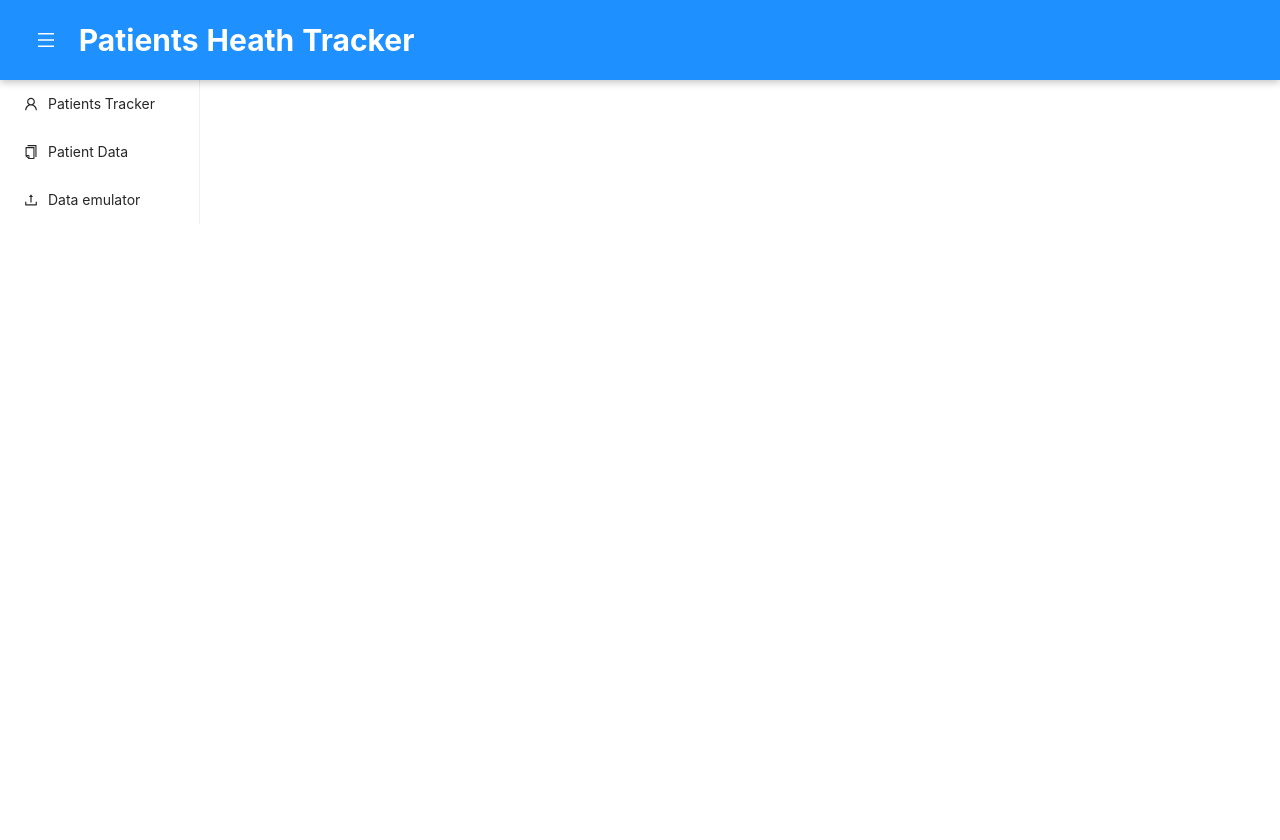
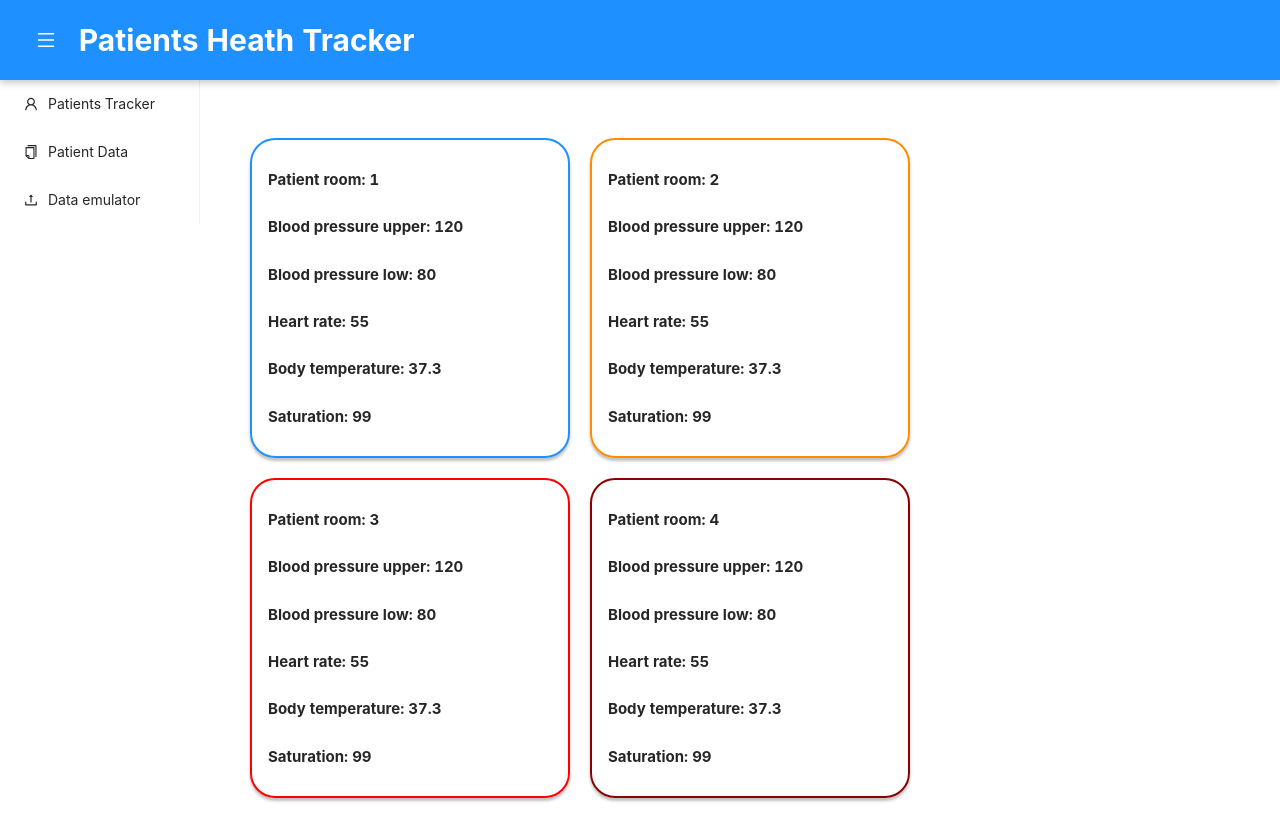
Before and after one commit to Postoronnik/tracking-service-ui, a React (Vite) app: page / in a window 1280 px wide. Shown: the top 840 px of the page. Before the commit the page ends 800 px from the top, so only its background shows below. Built offline with nearby package versions, Linux system fonts and the light colour scheme.

Commit message:
feat: patient cards

```diff
--- a/package.json
+++ b/package.json
@@ -5,6 +5,7 @@
   "dependencies": {
     "@ant-design/icons": "^4.7.0",
     "antd": "^4.19.5",
+    "kafkajs": "^1.16.0",
     "react": "^17.0.2",
     "react-dom": "^17.0.2",
     "react-router-dom": "^6.3.0",
@@ -26,6 +27,7 @@
   "devDependencies": {
     "@vitejs/plugin-react": "^1.0.7",
     "prettier": "^2.5.1",
-    "vite": "^2.9.0"
+    "vite": "^2.9.0",
+    "vite-plugin-require-transform": "^1.0.3"
   }
 }
--- a/src/components/MainBoard/Board.jsx
+++ b/src/components/MainBoard/Board.jsx
@@ -1,34 +1,30 @@
+import React, {useState} from 'react';
 import { Layout, Menu } from 'antd';
-import React, { useState } from 'react';
-import { CopyOutlined, UploadOutlined, UserOutlined } from '@ant-design/icons';
+import {
+  UserOutlined,
+  UploadOutlined, CopyOutlined,
+} from '@ant-design/icons';
 
 import * as Styled from './Board.styled';
+import PatientCards from "./PatientCards/PatientCards";
 
-import 'antd/dist/antd.css';
-
-const { Sider } = Layout;
+const {Sider} = Layout;
 
 const Board = () => {
   const [collapsed, setCollapsed] = useState();
 
   const toggle = () => {
-    setCollapsed((prev) => !prev);
+    setCollapsed(prev=>!prev);
   };
 
   return (
       <Layout>
         <Styled.Header>
-        <Styled.Trigger onClick={toggle} />
+          <Styled.Trigger onClick={toggle}/>
           <label>Patients Heath Tracker</label>
         </Styled.Header>
         <Styled.InnerLayout>
-        <Sider
-          trigger={null}
-          collapsible
-          collapsed={collapsed}
-          collapsedWidth="0"
-          style={{ background: 'white' }}
-        >
+          <Sider trigger={null} collapsible collapsed={collapsed} collapsedWidth = '0' style={{background : 'white'}}>
             <Menu theme="white" mode="inline">
               <Menu.Item key="1" icon={<UserOutlined />}>
                 Patients Tracker
@@ -41,10 +37,13 @@ const Board = () => {
               </Menu.Item>
             </Menu>
           </Sider>
-        <Styled.ContentBoard />
+          <Styled.ContentBoard>
+            <PatientCards>
+
+            </PatientCards>
+          </Styled.ContentBoard>
         </Styled.InnerLayout>
       </Layout>
-  );
-};
+  )};
 
 export default Board;
--- /dev/null
+++ b/src/components/MainBoard/PatientCards/PatientCard/PatientCard.jsx
@@ -0,0 +1,26 @@
+import React from 'react';
+import * as Styled from './PatientCard.styled';
+
+const PatientCard = (
+    {room, pressureUpper, pressureLow, heartRate, bodyTemperature, saturation, status}
+) => {
+
+    const color = (status === "Normal")
+        ? '#1E90FF' : (status === "Medium")
+        ? '#FF8C00' : (status === "Hard")
+        ? '#FF0000' : '#8B0000'
+
+
+    return (
+        <Styled.PatientCard style = {{borderColor: color}}>
+            <div>Patient room: {room}</div>
+            <div>Blood pressure upper: {pressureUpper}</div>
+            <div>Blood pressure low: {pressureLow}</div>
+            <div>Heart rate: {heartRate}</div>
+            <div>Body temperature: {bodyTemperature}</div>
+            <div>Saturation: {saturation}</div>
+        </Styled.PatientCard>
+    );
+};
+
+export default PatientCard;
--- /dev/null
+++ b/src/components/MainBoard/PatientCards/PatientCard/PatientCard.styled.js
@@ -0,0 +1,16 @@
+import styled from "styled-components";
+
+export const PatientCard = styled.div`
+  width: 20rem;
+  height: 20rem;
+  border-radius: 25px;
+  margin: 10px;
+  border: 2px grey solid; // make it dynamic
+  box-shadow: 0 3px 3px rgba(0, 0, 0, 0.25); // make it dynamic
+  display: flex;
+  flex-direction: column;
+  align-items: flex-start;
+  align-content: center;
+  justify-content: space-around;
+  padding: 1rem;
+`;
--- /dev/null
+++ b/src/components/MainBoard/PatientCards/PatientCards.jsx
@@ -0,0 +1,94 @@
+import React, {useEffect, useState} from 'react';
+import * as Styled from './PatientCards.styled';
+import PatientCard from "./PatientCard/PatientCard";
+
+
+const PatientCards = () => {
+    const [patients, setPatients] = useState([
+        {
+            room: 1,
+            pressureUpper : 120,
+            pressureLow : 80,
+            heartRate : 55,
+            bodyTemperature : 37.3,
+            saturation : 99,
+            status : "Normal"
+        },
+        {
+            room: 2,
+            pressureUpper : 120,
+            pressureLow : 80,
+            heartRate : 55,
+            bodyTemperature : 37.3,
+            saturation : 99,
+            status : "Medium"
+        },
+        {
+            room: 3,
+            pressureUpper : 120,
+            pressureLow : 80,
+            heartRate : 55,
+            bodyTemperature : 37.3,
+            saturation : 99,
+            status : "Hard"
+        },
+        {
+            room: 4,
+            pressureUpper : 120,
+            pressureLow : 80,
+            heartRate : 55,
+            bodyTemperature : 37.3,
+            saturation : 99,
+            status : "Critical"
+        }
+    ]);
+
+    // const runKafka = async () => {
+    //     const kafka = new Kafka({
+    //         clientId: 'my-app',
+    //         brokers: ['localhost:9092'],
+    //     })
+    //
+    //     const consumer = kafka.consumer({ groupId: 'test-group' })
+    //
+    //     await consumer.connect()
+    //     await consumer.subscribe({ topic: 'test-topic', fromBeginning: true })
+    //
+    //     await consumer.run({
+    //         eachMessage: async ({ topic, partition, message }) => {
+    //             setPatients((prev) => {
+    //                 const foundEl = prev.find((el) => el.room === message?.room)
+    //                 const patientData = message.value;
+    //                 console.log(patientData);
+    //                 console.log(message);
+    //                 if (foundEl) {
+    //                     foundEl.pressureUpper = patientData?.pressureUpper;
+    //                     foundEl.pressureLow = patientData?.pressureLow;
+    //                     foundEl.heartRate = patientData?.heartRate;
+    //                     foundEl.bodyTemperature = patientData?.bodyTemperature;
+    //                     foundEl.saturation = patientData?.saturation;
+    //                     foundEl.status = patientData?.status;
+    //                 } else {
+    //                     prev.push(patientData);
+    //                 }
+    //
+    //                 return [...prev];
+    //             })
+    //         },
+    //     })
+    // }
+
+    // useEffect(() => {
+    //     runKafka().catch(console.log);
+    // }, []);
+
+    return (
+        <Styled.CardWrapper>
+            {patients.map(value => {
+                return (<PatientCard {...value}/>);
+            })}
+        </Styled.CardWrapper>
+    );
+};
+
+export default PatientCards;
--- /dev/null
+++ b/src/components/MainBoard/PatientCards/PatientCards.styled.js
@@ -0,0 +1,10 @@
+import styled from "styled-components";
+
+export const CardWrapper = styled.div`
+  flex: 1;
+  display: flex;
+  flex-direction: row;
+  flex-wrap: wrap;
+  font-size: 15px;
+  font-weight: bold;
+`;
--- a/vite.config.js
+++ b/vite.config.js
@@ -1,7 +1,9 @@
 import { defineConfig } from 'vite'
 import react from '@vitejs/plugin-react'
+import requireTransform from 'vite-plugin-require-transform';
 
 // https://vitejs.dev/config/
 export default defineConfig({
-    plugins: [react()]
+    plugins: [react(), requireTransform({})]
+
 })
```
Also changed, not shown: 1 other file (tests, documents, lock files or other folders). Lines whose indentation alone changed are shown as unchanged.
